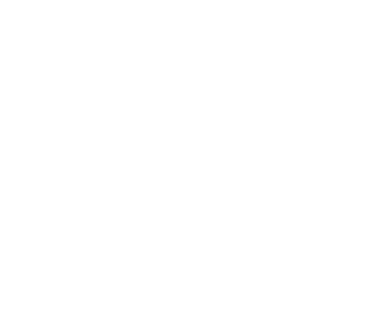
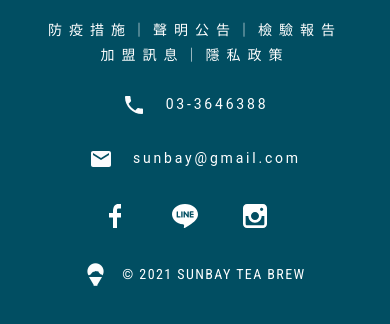
Before and after one commit to vella60219/F2E-fin, a plain HTML site: page index.html in a window 390 px wide. Drawn offline with Linux system fonts and the light colour scheme.

Commit message:
icn、footer（含簡易RWD）

```diff
--- a/css/style.css
+++ b/css/style.css
@@ -0,0 +1,299 @@
+html{
+    box-sizing:border-box;
+    font-size: 10px;
+  }
+
+  *,*::before,*::after{
+    box-sizing: inherit;
+    padding: 0;
+    margin: 0;
+}
+
+body{
+  font-family: 'Noto Serif JP', sans-serif;
+  background-color: #014E62;
+}
+
+.container{
+  width: auto;
+  /* min-width: 1440px; */
+  height: auto;
+
+}
+
+@media (min-width: 1440px) {
+
+}
+
+@media (max-width: 1440px) {
+    /* .container {
+        min-width: 1440px;
+    } */
+}
+
+@media (max-width: 1280px) {
+
+}
+
+@media (max-width: 768px) {
+
+}
+
+
+
+
+
+
+
+a{            /*把a標籤的底線都拿掉，加上自動換行，顏色設定為黑色*/
+  display: block;
+  color: #030303;
+  text-decoration: none;
+}
+
+.navbtn_li{                /*給list型導覽列的li元素，使導覽列橫向排列*/
+  display: flex;
+}
+
+.libtn{                     /*list型導覽列按鈕初始*/
+  list-style: none;
+  text-align: center;
+}
+
+.flexTextCenter{            /*文字垂直中央置中（給盒子）*/
+  display: flex;
+  justify-content: center;
+  align-items: center;
+}
+
+.flex{
+    display: flex;
+}
+
+
+
+/* ↓ 字型設定區/////////////////////////////////////////////////////////////*/
+
+.textH{                 /* header 字型*/
+    padding: 0px;
+    margin: 0px;
+    color: #000000;
+    font-size: 1.4rem;
+    font-family: 'Arial', 'Arial Narrow', sans-serif;
+}
+
+.textN{                 /* nav 字型*/
+    padding: 0px;
+    margin: 0px;
+    color: #222222;
+    font-size: 2.4rem;
+    font-family: 'Arial', 'Arial Narrow', sans-serif;
+    letter-spacing: 1px;
+    height: inherit;
+    line-height: 111px;
+}
+
+.textNp{                 /* sub nav 字型*/
+    padding: 10px;
+    margin: 0px;
+    color: #222222;
+    font-size: 1.4rem;
+    font-family: 'Arial', 'Arial Narrow', sans-serif;
+    line-height: 1.5;
+    letter-spacing: 1px;
+}
+
+.textA{                 /* 內文 ABC 級字型都還沒用過可以改*/
+    padding: 0px;
+    margin: 0px;
+    color: #222222;
+    font-size: 3.6rem;
+    font-family: 'Arial', 'Arial Narrow', sans-serif;
+}
+
+.textB{
+    padding: 0px;
+    margin: 0px;
+    color: #222222;
+    font-size: 2.2rem;
+    font-family: 'Arial', 'Arial Narrow', sans-serif;
+}
+
+.textC{
+    padding: 0px;
+    margin: 0px;
+    color: #222222;
+    font-size: 1.6rem;
+    font-family: 'Arial', 'Arial Narrow', sans-serif;
+}
+
+.textF{
+    padding: 0px;
+    margin: 0px;
+    color: #FFFFFF;
+    font-size: 1.4rem;
+    font-family: 'Noto Serif JP','Roboto','Arial', 'Arial Narrow', sans-serif;
+    line-height: 15px;
+    letter-spacing: 0.1em;
+}
+
+.footer_link .textF{
+    letter-spacing: 0.5em;
+}
+
+.footer_contact .textF{
+    letter-spacing: 0.2em;
+}
+
+.footer_copyright .textF{
+    font-family: 'Roboto Condensed', 'Arial Narrow','Arial', sans-serif;
+}
+
+
+  /* ↑ 字型設定區/////////////////////////////////////////////////////////////////*/
+
+
+  /* ↓ footer區/////////////////////////////////////////////////////////////////*/
+footer{
+    width: auto;
+    height: auto;
+    min-height: 198px;
+}
+
+.footer_box{
+    margin: 22.5px auto 42.5px;
+    flex-direction: column;
+}
+
+.footer_contact{
+    margin: 30px;
+    flex-wrap: wrap;
+    justify-content: center;
+
+}
+
+.footer_contact img{
+    margin-right: 20px;
+}
+
+.footer_sns{
+    margin-right: 20px;
+}
+
+.footer_snsbox .instagram{
+    margin-right: 0px;
+}
+
+.footer_phone{
+    margin-right: 50px;
+}
+
+.footer_email{
+    margin-right: 50px;
+}
+
+.footer_copyright img{
+    height: 23px;
+    margin-right: 15px;
+}
+
+.footer_box a:hover{
+    opacity: 0.5;
+}
+
+@media (max-width: 716px) {
+    .footer_contact{
+
+        justify-content: center
+    }
+
+    .footer_phone{
+        margin-bottom: 30px;
+    }
+
+    .footer_email{
+        margin-right: 0px;
+        margin-bottom: 30px;
+    }
+
+    .footer_snsbox{
+        margin: 0 50px;
+    }
+}
+
+@media (max-width: 476px){
+    .footer_phone{
+        margin-right: 0px;
+    }
+    .footer_email{
+        margin: 0 50px 30px;
+    }
+}
+
+@media (max-width: 550px){
+    .footer_link{
+        margin: 0 25px;
+        flex-wrap: wrap;
+        justify-content: center;
+    }
+
+    .footer_link li:nth-last-child(2){
+        display: none;
+    }
+    .footer_link li:nth-last-child(1){
+        margin: 10px 50px 0;
+    }
+}
+
+@media (max-width: 477px){
+    .footer_link li:nth-last-child(2){
+        display:block;
+        margin: 10px 0 0;
+    }
+    .footer_link li:nth-last-child(1){
+        margin: 10px 50px 0 0;
+    }
+
+    .footer_link li:nth-last-child(4){
+        display: none;
+    }
+    .footer_link li:nth-last-child(3){
+        margin: 10px 0 0 50px;
+    }
+}
+
+@media (max-width: 343px){
+    .footer_link li:nth-last-child(2){
+        display: none;
+    }
+    .footer_link li:nth-last-child(1){
+        margin: 10px 50px 0;
+    }
+
+    .footer_link li:nth-last-child(4){
+        display:block;
+        margin: 10px 0 0;
+    }
+    .footer_link li:nth-last-child(3){
+        margin: 10px 30px 0 0;
+    }
+
+    .footer_link li:nth-last-child(6){
+        display: none;
+    }
+    .footer_link li:nth-last-child(5){
+        margin: 10px 0 0 30px;
+    }
+}
+
+@media (max-width: 300px){
+    .footer_link li:nth-child(2n){
+        display: none;
+    }
+
+    .footer_link li:nth-child(2n+1){
+        margin: 15px 50px 0;
+    }
+}
+
+  /* ↑ footer區/////////////////////////////////////////////////////////////////*/
--- a/index.html
+++ b/index.html
@@ -5,10 +5,68 @@
     <meta http-equiv="X-UA-Compatible" content="IE=edge">
     <meta name="viewport" content="width=device-width, initial-scale=1.0">
     <title>山焙 SUNBAY TEA BREW</title>
+    <!-- icon -->
+    <link rel="shortcut icon" href="./img/favicon.ico" type="image/x-icon">
+    <!-- 字型 -->
+    <link rel="preconnect" href="https://fonts.googleapis.com">
+    <link rel="preconnect" href="https://fonts.gstatic.com" crossorigin>
+    <link href="https://fonts.googleapis.com/css2?family=Noto+Serif+JP&family=Roboto+Condensed&display=swap" rel="stylesheet">
+    <!-- css -->
     <link rel="stylesheet" href="./css/normalize.css">
     <link rel="stylesheet" href="./css/style.css">
+    <link rel="stylesheet" href="./css/style_text.css">
 </head>
 <body>
+    <div class="container">
+        <header>
+            <nav></nav>
 
+        </header>
+        <article></article>
+        <footer>
+            <div class="footer_box flexTextCenter">
+                <ul class="footer_link flex">
+                    <li class="footer_link_btn libtn">
+                        <a href="" class="textF">防疫措施</a>
+                    </li>
+                    <li class="textF footer_link_line libtn">｜</li>
+                    <li class="footer_link_btn libtn">
+                        <a href="" class="textF">聲明公告</a>
+                    </li>
+                    <li class="textF footer_link_line libtn">｜</li>
+                    <li class="footer_link_btn libtn">
+                        <a href="" class="textF">檢驗報告</a>
+                    </li>
+                    <li class="textF footer_link_line libtn">｜</li>
+                    <li class="footer_link_btn libtn">
+                        <a href="" class="textF">加盟訊息</a>
+                    </li>
+                    <li class="textF footer_link_line libtn">｜</li>
+                    <li class="footer_link_btn libtn">
+                        <a href="" class="textF">隱私政策</a>
+                    </li>
+                </ul>
+                <div class="footer_contact flex">
+                    <a href="./" class="footer_phone flexTextCenter">
+                        <img src="./img/footer_contact_phone.svg" alt="">
+                        <p class="textF">03-3646388</p>
+                    </a>
+                    <a href="./" class="footer_email flexTextCenter">
+                        <img src="./img/footer_contact_email.svg" alt="">
+                        <p class="textF">sunbay@gmail.com</p>
+                    </a>
+                    <div class="footer_snsbox flex">
+                        <a href="https://www.facebook.com/SUNBAYteabrew" class="footer_sns facebook"><img src="./img/footer_contact_sns_facebook.svg" alt=""></a>
+                        <a href="" class="footer_sns line"><img src="./img/footer_contact_sns_line.svg" alt=""></a>
+                        <a href="https://www.instagram.com/sunbaytea/" class="footer_sns instagram"><img src="./img/footer_contact_sns_instagram.svg" alt=""></a>
+                    </div>
+                </div>
+                <div class="footer_copyright flexTextCenter">
+                    <img src="./img/footer_copyright.png" alt="">
+                    <p class="textF">© 2021 SUNBAY TEA BREW</p>
+                </div>
+            </div>
+        </footer>
+    </div>
 </body>
 </html>
```
Also changed, not shown: img/favicon.ico (added), img/footer_contact_email.svg (added), img/footer_contact_phone.svg (added), img/footer_contact_sns_facebook.svg (added), img/footer_contact_sns_instagram.svg (added), img/footer_contact_sns_line.svg (added), img/footer_copyright.png (added), 1 other file.
